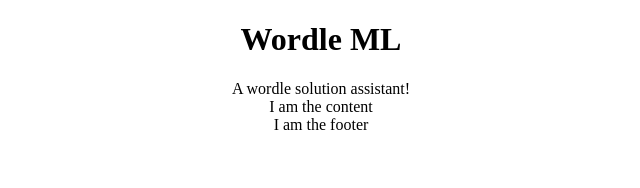
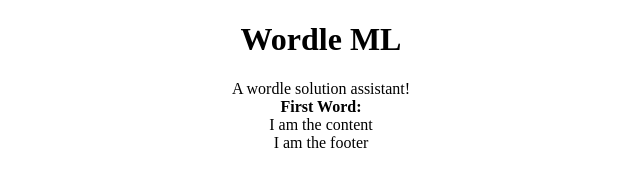
Before and after one commit to brdoney/WordML, a React (Create React App) app in the folder extension/: page / in a window 1280 px wide. Shown: the top 188 px of the page, without its empty margins (319-959 px from the left). Built offline with nearby package versions, Linux system fonts and the light colour scheme.

Commit message:
change the order and add info

```diff
--- a/extension/src/assets/css/Header.css
+++ b/extension/src/assets/css/Header.css
@@ -0,0 +1,3 @@
+header .h1 {
+    font-size: 3em;
+}
--- a/extension/src/assets/css/index.css
+++ b/extension/src/assets/css/index.css
@@ -1,5 +1,4 @@
 body {
-  margin: 0;
   font-family: -apple-system, BlinkMacSystemFont, 'Segoe UI', 'Roboto', 'Oxygen',
     'Ubuntu', 'Cantarell', 'Fira Sans', 'Droid Sans', 'Helvetica Neue',
     sans-serif;
--- a/extension/src/components/Header.js
+++ b/extension/src/components/Header.js
@@ -1,10 +1,13 @@
 import '../assets/css/Header.css';
+import '../assets/js/scraper.js';
 
 function header() {
   return (
     <div class="header">
         <h1>Wordle ML</h1>
         <p1>A wordle solution assistant!</p1>
+        <br />
+        <p1><b>First Word: </b></p1 ><p1 id="word01"></p1>
     </div>
   );
 }
```
Also changed, not shown: extension/src/assets/js/background.js (added).
